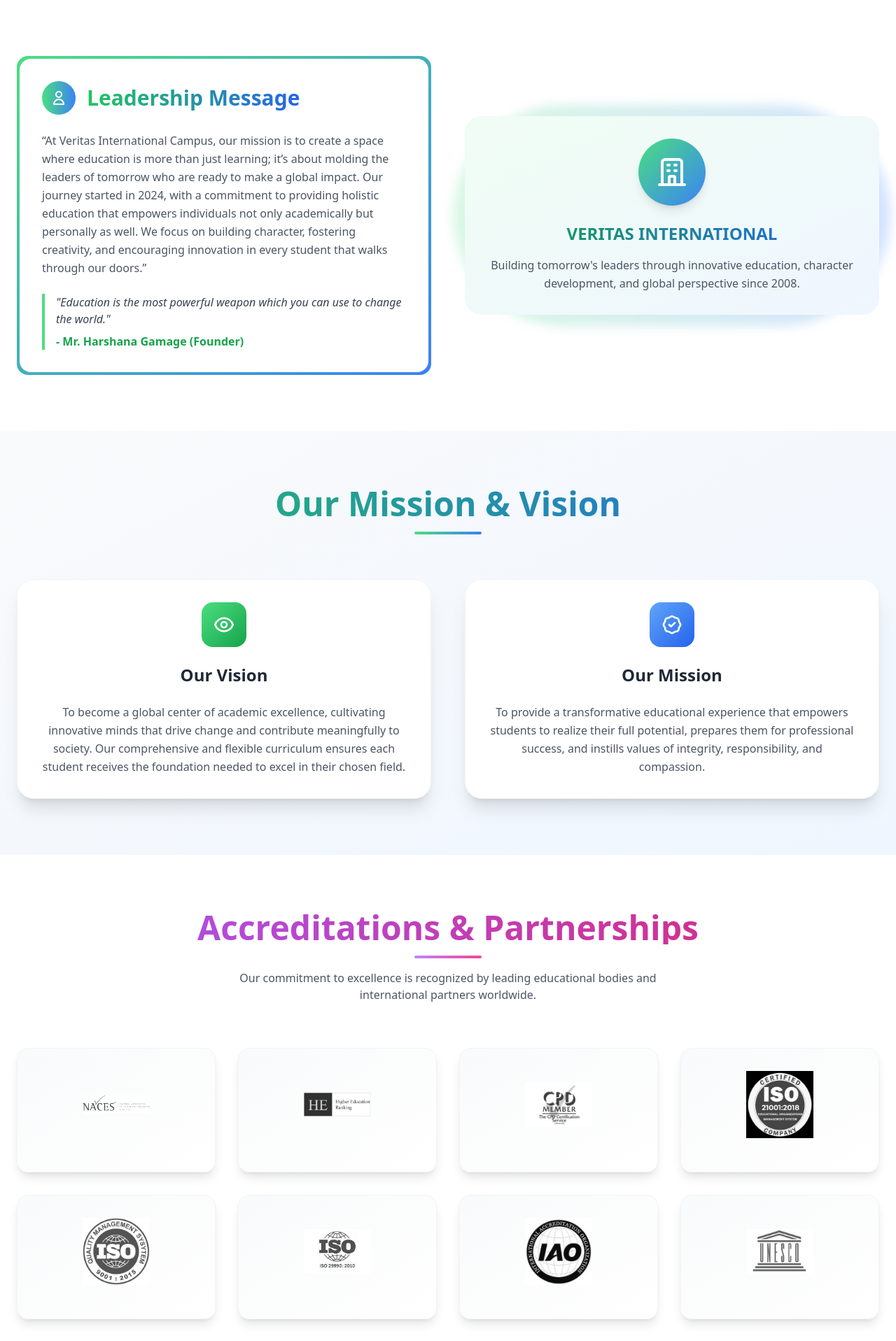
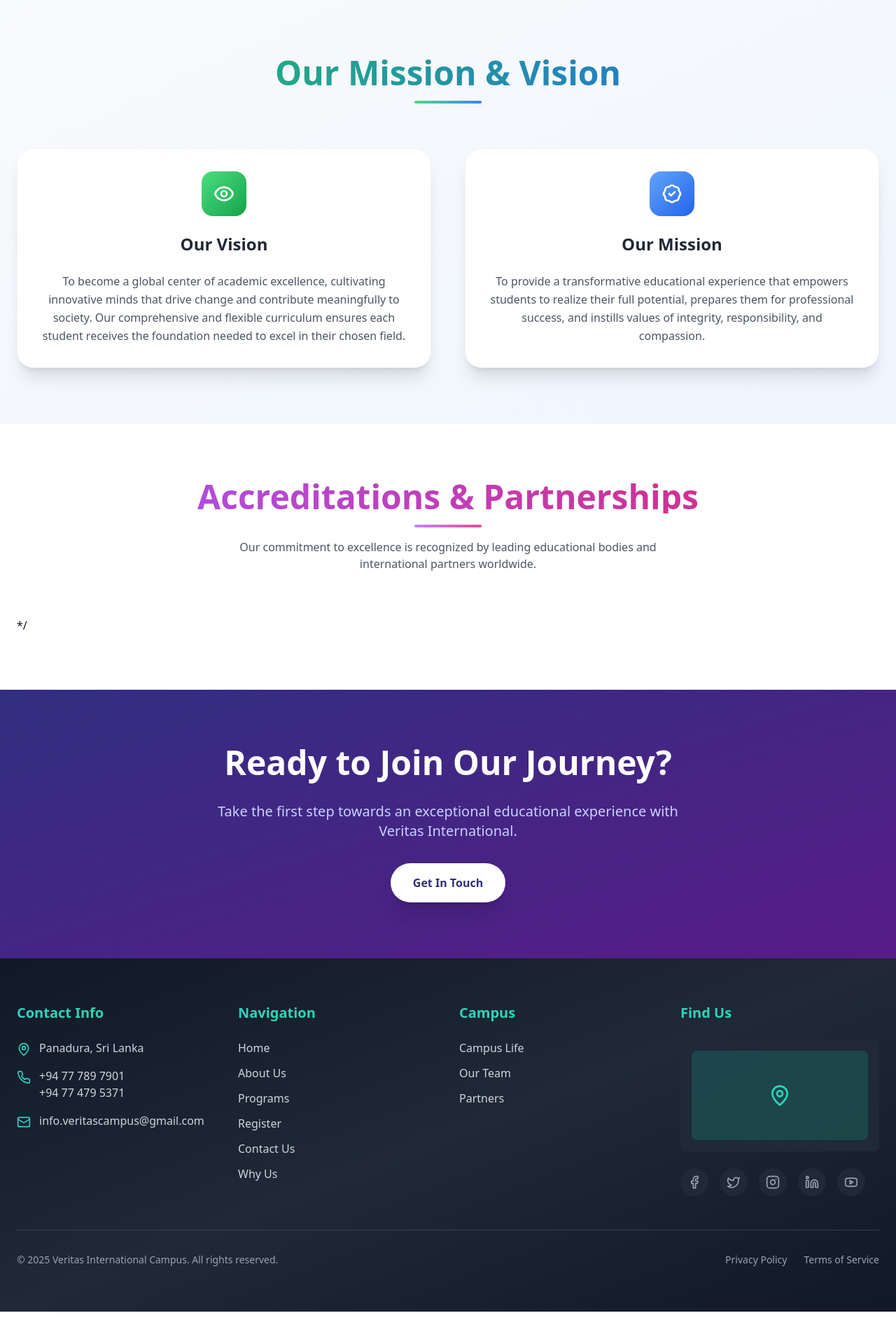
Before and after one commit to Wolferlk/Veritas-International-Uni, a React (Vite) app in the folder Frontend/: page /about in a window 1280 px wide. Shown: the part 880-2797 px from the top of the page at 70% size. After the commit the page ends 2755 px from the top, so only its background shows below. Built offline with nearby package versions, Linux system fonts and the light colour scheme.

Commit message:
remove leadership msg and partnerships

```diff
--- a/Frontend/src/pages/AboutUs/AboutUs.tsx
+++ b/Frontend/src/pages/AboutUs/AboutUs.tsx
@@ -136,7 +136,7 @@
       </section>
 
       {/* Leadership Message Section */}
-      <section className="py-20 bg-white" id="leadership">
+      {/* <section className="py-20 bg-white" id="leadership">
         <div className="container mx-auto px-6">
           <div className="flex flex-col lg:flex-row items-center gap-12">
             <SlideInLeft className="lg:w-1/2" delay={200}>
@@ -217,7 +217,7 @@
             </SlideInRight>
           </div>
         </div>
-      </section>
+      </section> */}
 
       {/* Mission & Vision Section */}
       <section className="py-20 bg-gradient-to-br from-gray-50 to-blue-50">
@@ -393,8 +393,7 @@
               bodies and international partners worldwide.
             </motion.p>
           </motion.div>
-
-          <motion.div
+          {/* <motion.div
             className="grid grid-cols-2 md:grid-cols-4 gap-8"
             initial={{ opacity: 0 }}
             whileInView={{ opacity: 1 }}
@@ -432,7 +431,7 @@
                     />
                   </motion.div>
                   {/* Uncomment to show partner names */}
-                  {/* <motion.h4
+          {/* <motion.h4
               className="font-bold text-center text-gray-800"
               initial={{ opacity: 0 }}
               whileInView={{ opacity: 1 }}
@@ -441,10 +440,11 @@
             >
               {partner.name}
             </motion.h4> */}
-                </div>
+          {/* </div>
               </motion.div>
             ))}
-          </motion.div>
+          </motion.div> */}{" "}
+          */
         </div>
       </section>
 
```
